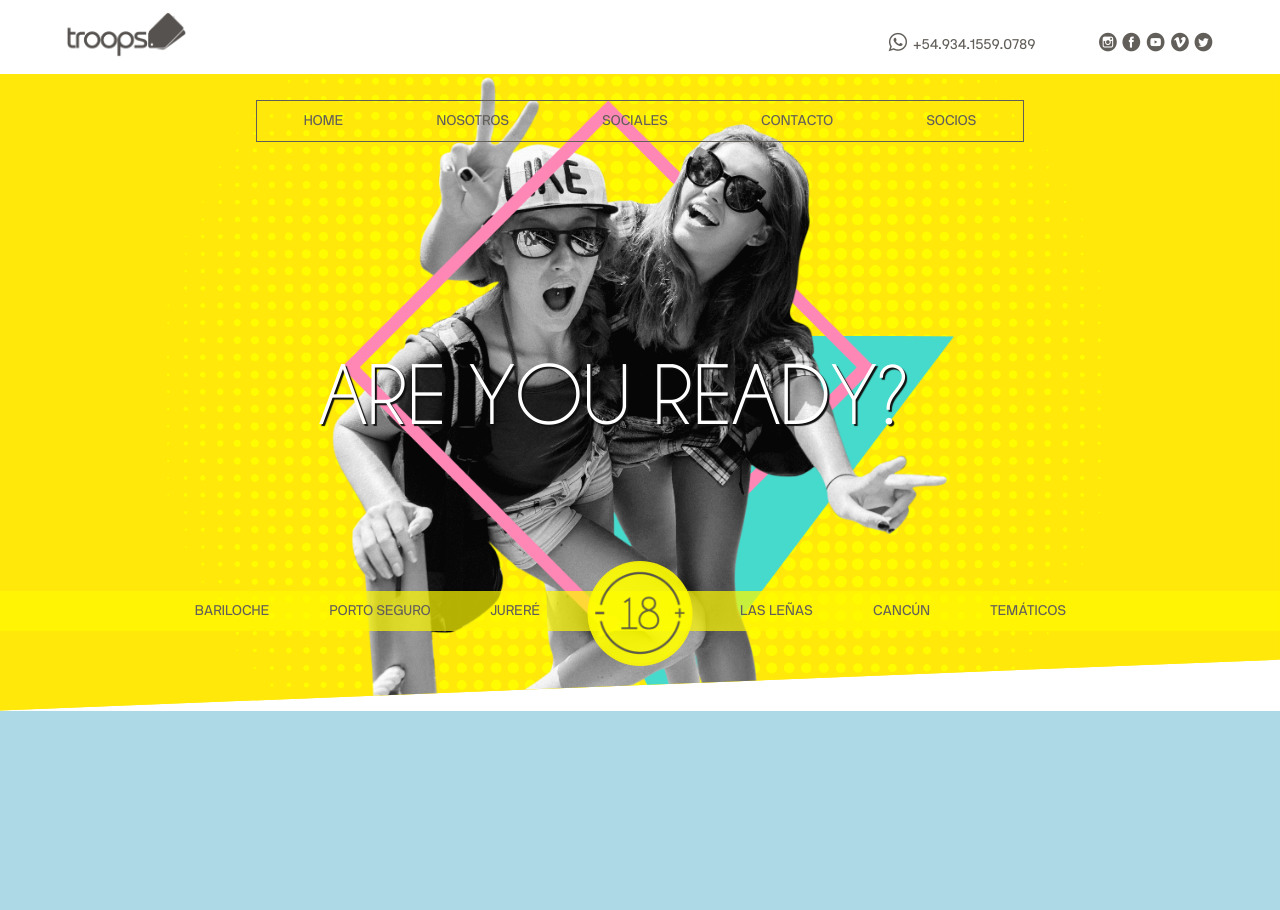
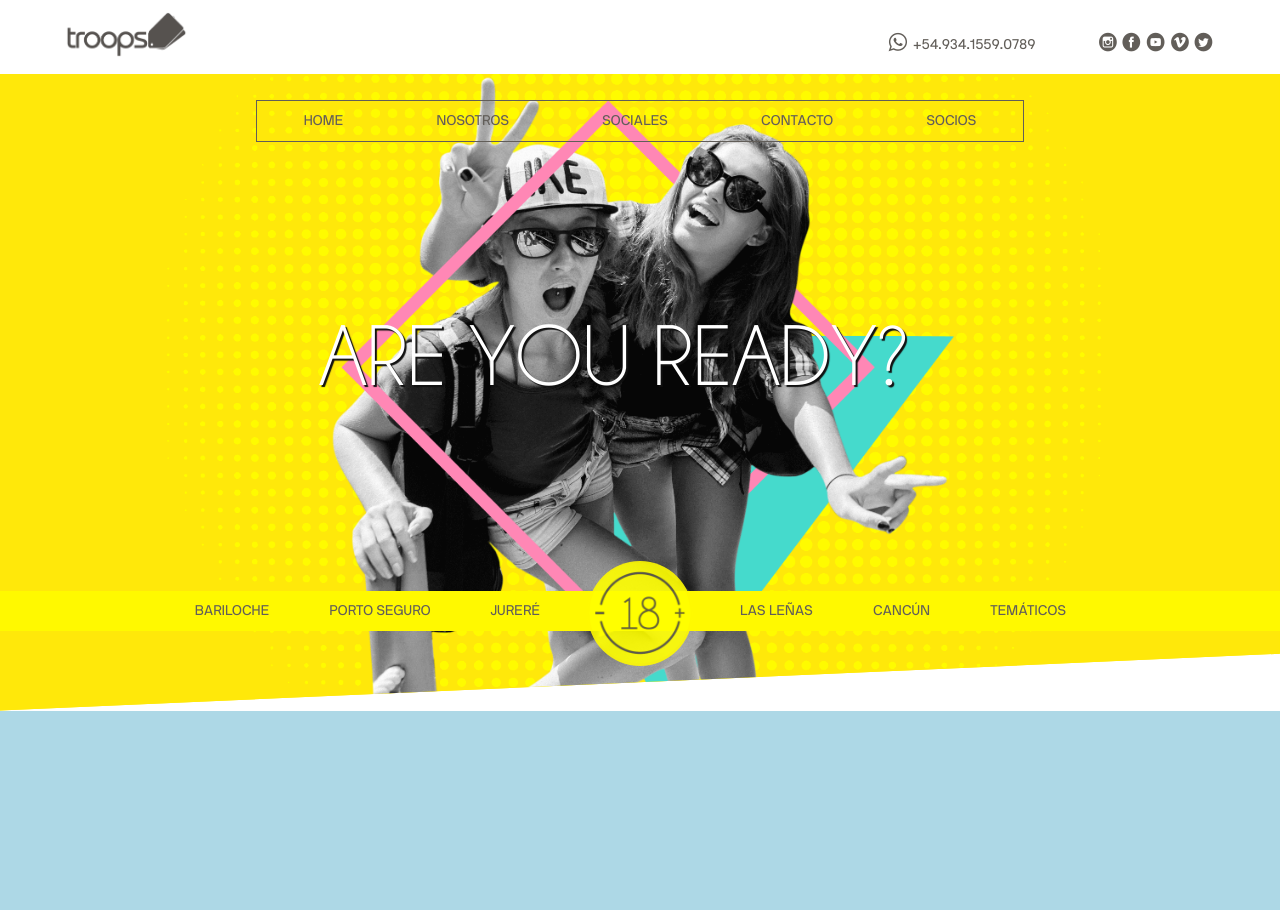
Before and after one commit to lacuevatv/troops, a PHP site: page /nosotros in a window 1280 px wide. Shown: the top 910 px of the page. Run offline with PHP 8.4, Linux system fonts and the light colour scheme.

Commit message:
maquetado hasta el header con pruebas online

```diff
--- a/web/assets/css/sass/header.scss
+++ b/web/assets/css/sass/header.scss
@@ -84,7 +84,6 @@
 	position: relative;
 	z-index: 1;
 	background-color: $color-blanco;
-	padding: 10px 0;
 }
 
 
@@ -109,6 +108,25 @@
 	-ms-flex-wrap: wrap;
 	-o-flex-wrap: wrap;
 	flex-wrap: wrap;
+	z-index: 11;
+	position: fixed;
+	background-color: $color-blanco;
+	width: 100%;
+	height: 110px;
+	padding: 10px 20px;
+	@media (min-width: $xs) {
+        padding: 10px 25px;
+    }
+    @media (min-width: $md) {
+    	height: 74px;
+        padding: 10px 50px;
+    }
+    @media (min-width: $lg) {
+        padding: 10px 5%;
+    }
+    @media (min-width: $xlg) {
+        padding: 10px 10%;
+    }
 }
 
 /*
@@ -139,6 +157,7 @@
 	overflow: hidden;
 
 	@media (min-width: $md) {
+		z-index: 1;
 		height: auto;
 		overflow: hidden;
 		background: transparent;
@@ -172,18 +191,18 @@
 
 
 		&:nth-child(2) {
-			margin-top: 60px;
+			margin-top: 40px;
 			@media (min-width: $sm) {
-				margin-top: 100px;
+				margin-top: 80px;
 			}
 			@media (min-width: $md) {
 				margin-top: 0;
 			}
 		}
 		&:last-child {
-			margin-bottom: 40px;
+			margin-bottom: 80px;
 			@media (min-width: $sm) {
-				margin-bottom: 70px;
+				margin-bottom: 140px;
 			}
 			@media (min-width: $md) {
 				margin-bottom: 0;
@@ -345,6 +364,7 @@
 */
 
 .tours-nav {
+	background-color: $color-amarillo-menu;
 	position: relative;
 	display: flex;
 	display: -o-flex;
@@ -357,6 +377,7 @@
 	-o-justify-content: space-between;
 	justify-content: space-between;
 	height: 110px;
+	z-index: 0;
 	@media (min-width: $xs) {
 		height: 150px;
 	}
@@ -453,10 +474,14 @@
 		text-align: right;
 		padding-right: 70px;
 		padding-left: 20px;
+
+		&:hover {
+			background-color:$color-amarillo-menu-transparente;
+		}
 	}
 
 	li {
-		margin: 10px 0;
+		margin: 12px 0;
 		position: relative;
 		z-index: 1;
 		@media (min-width: $xs) {
@@ -516,12 +541,13 @@
 	background-position: bottom;
 	overflow: hidden;
 	margin-bottom: -10px;
-
+	padding-top: 110px;
 
 	@media (min-width: $xs) {
 		margin-bottom: -15px;
 	}
 	@media (min-width: $md) {
+		padding-top: 74px;
 		margin-bottom: 0;
 		background: $color-amarillo url(../images/header-fondo-pc.png) no-repeat;
 		background-size: cover;
--- a/web/assets/css/sass/variables.scss
+++ b/web/assets/css/sass/variables.scss
@@ -16,7 +16,7 @@
 $color-amarillo: #ffe900;
 $color-amarillo-menu: #fffa00;
 $color-amarillo-menu-semi-transparente: rgba(255,250,0,0.7);
-$color-amarillo-menu-transparente: rgba(255,250,0,0.3);
+$color-amarillo-menu-transparente: rgba(255,251,206,0.8);
 $color-rosa: #ff87b5;
 $color-gris-claro: #dedede;
 $color-gris-oscuro: #9b9b9b;
--- a/web/assets/css/style.css
+++ b/web/assets/css/style.css
@@ -378,8 +378,7 @@
 .main-nav-wrapper {
   position: relative;
   z-index: 1;
-  background-color: #fff;
-  padding: 10px 0; }
+  background-color: #fff; }
 
 .main-nav-innner-wrapper {
   display: flex;
@@ -401,7 +400,26 @@
   -moz-flex-wrap: wrap;
   -ms-flex-wrap: wrap;
   -o-flex-wrap: wrap;
-  flex-wrap: wrap; }
+  flex-wrap: wrap;
+  z-index: 11;
+  position: fixed;
+  background-color: #fff;
+  width: 100%;
+  height: 110px;
+  padding: 10px 20px; }
+  @media (min-width: 576px) {
+    .main-nav-innner-wrapper {
+      padding: 10px 25px; } }
+  @media (min-width: 992px) {
+    .main-nav-innner-wrapper {
+      height: 74px;
+      padding: 10px 50px; } }
+  @media (min-width: 1200px) {
+    .main-nav-innner-wrapper {
+      padding: 10px 5%; } }
+  @media (min-width: 1500px) {
+    .main-nav-innner-wrapper {
+      padding: 10px 10%; } }
 
 /*
  * BRAND NAME
@@ -428,6 +446,7 @@
   overflow: hidden; }
   @media (min-width: 992px) {
     .top-menu {
+      z-index: 1;
       height: auto;
       overflow: hidden;
       background: transparent;
@@ -457,18 +476,18 @@
       .top-menu li {
         margin: 0; } }
     .top-menu li:nth-child(2) {
-      margin-top: 60px; }
+      margin-top: 40px; }
       @media (min-width: 767px) {
         .top-menu li:nth-child(2) {
-          margin-top: 100px; } }
+          margin-top: 80px; } }
       @media (min-width: 992px) {
         .top-menu li:nth-child(2) {
           margin-top: 0; } }
     .top-menu li:last-child {
-      margin-bottom: 40px; }
+      margin-bottom: 80px; }
       @media (min-width: 767px) {
         .top-menu li:last-child {
-          margin-bottom: 70px; } }
+          margin-bottom: 140px; } }
       @media (min-width: 992px) {
         .top-menu li:last-child {
           margin-bottom: 0; } }
@@ -597,6 +616,7 @@
  * TOURS MENU
 */
 .tours-nav {
+  background-color: #fffa00;
   position: relative;
   display: flex;
   display: -o-flex;
@@ -608,7 +628,8 @@
   -ms-justify-content: space-between;
   -o-justify-content: space-between;
   justify-content: space-between;
-  height: 110px; }
+  height: 110px;
+  z-index: 0; }
   @media (min-width: 576px) {
     .tours-nav {
       height: 150px; } }
@@ -706,9 +727,11 @@
       justify-content: flex-end;
       text-align: right;
       padding-right: 70px;
-      padding-left: 20px; } }
+      padding-left: 20px; }
+      .tours-nav-menu:hover {
+        background-color: rgba(255, 251, 206, 0.8); } }
   .tours-nav-menu li {
-    margin: 10px 0;
+    margin: 12px 0;
     position: relative;
     z-index: 1; }
     @media (min-width: 576px) {
@@ -749,7 +772,7 @@
       border-bottom: 20px solid transparent; } }
 
 .section-active {
-  background-color: rgba(255, 250, 0, 0.3); }
+  background-color: rgba(255, 251, 206, 0.8); }
 
 /*
  * CONTENIDO HEADER
@@ -760,12 +783,14 @@
   background-size: cover;
   background-position: bottom;
   overflow: hidden;
-  margin-bottom: -10px; }
+  margin-bottom: -10px;
+  padding-top: 110px; }
   @media (min-width: 576px) {
     .top-header-content {
       margin-bottom: -15px; } }
   @media (min-width: 992px) {
     .top-header-content {
+      padding-top: 74px;
       margin-bottom: 0;
       background: #ffe900 url(../images/header-fondo-pc.png) no-repeat;
       background-size: cover;
--- a/web/assets/js/script.js
+++ b/web/assets/js/script.js
@@ -13,6 +13,8 @@
 
 var baseUrl = 'http://' + window.location.host;
 var ajaxFileUrl = baseUrl + '/inc/ajax.php';
+var pageActual = $('.wrapper-site').attr('data-page-actual');
+
 
 //se pasa con numeral #page
 function scrollToID ( id ) {
@@ -34,12 +36,24 @@
             scrollTop: 0
         }, "slow");
     });
-    $('.brand-name a').click(function(){
-        $("html, body").animate({
-            scrollTop: 0
-        }, "slow");
+    $('.brand-name').click(function( e ){
+        if ( pageActual == 'inicio' ) {
+            e.preventDefault();
+            $("html, body").animate({
+                scrollTop: 0
+            }, "slow");
+        }
+    });
+    $('.go-up-link').click(function( e ){
+        if ( pageActual == 'inicio' ) {
+            e.preventDefault();
+            $("html, body").animate({
+                scrollTop: 0
+            }, "slow");
+        }
     });
 
+    //toggle
     $(document).on('click', '.toggle', function(){
         var menu = $('.top-menu');
 
@@ -57,22 +71,34 @@
         }
     });//.click toggle
 
+    //close menu
     $(document).on('click', '.close-menu', function(){
         var menu = $('.top-menu');
 
-        if ( menu.css('height') == '0px' ) {
+        menu.animate({
+            'height': '0px',
+        }, 500);
+    });//.click toggle
 
-            var h = menu.prop('scrollHeight');
 
-            menu.animate({
-                'height': h,
-            }, 2000);
-        } else {
-            menu.animate({
+    //links scroll
+    /*scroll down on link animation*/
+    $('.scroll-down-link').on('click', function ( event ) {
+        if ( pageActual == 'inicio' ) {
+            event.preventDefault();
+            var url = '#' + $(this).attr('data-href');
+
+            $('html, body').stop().animate({
+                scrollTop: $(url).offset().top - 90
+            }, 'slow');
+        }
+
+        if (window.innerWidth < 992) {
+            $('.top-menu').animate({
                 'height': '0px',
             }, 500);
         }
-    });//.click toggle
+    });
 
 });//.ready()
 
--- a/web/header.php
+++ b/web/header.php
@@ -6,6 +6,30 @@
  * HEADER
 */
 global $pageActual;
+
+$headerTitulo = 'Are you ready?';
+$imagenHeader = MAINSURL . '/assets/images/header-portada-pc.png';
+if ( dispositivo() != 'pc' ) {
+    $imagenHeader = MAINSURL . '/assets/images/header-portada-movil.png';
+}
+
+
+//esto se remplaza luego con base de datos
+if ( $pageActual == 'bariloche' ) {
+    $headerTitulo = 'Bariloche';
+    $imagenHeader = MAINSURL . '/assets/images/bariloche-header.png';
+    if ( dispositivo() != 'pc' ) {
+        $imagenHeader = MAINSURL . '/assets/images/bariloche-header.png';
+    }
+}
+if ( $pageActual == 'las-lenas' ) {
+    $headerTitulo = 'Las Leñas';
+    $imagenHeader = MAINSURL . '/assets/images/lenas-header.png';
+    if ( dispositivo() != 'pc' ) {
+        $imagenHeader = MAINSURL . '/assets/images/lenas-header.png';
+    }
+}
+
 ?>
 <!DOCTYPE html>
 <html lang="es">
@@ -50,7 +74,7 @@
 
 </head>
 <body>
-<div class="wrapper-site">
+<div class="wrapper-site" data-page-actual="<?php echo $pageActual; ?>">
 <!--- header ---------------------->
     <?php
         openPopUp($pageActual);
@@ -72,35 +96,7 @@
                     <span class="tog3"></span>
                 </button>
 
-                <ul class="top-menu" role="menu">
-                    <span class="close-menu"></span>
-                    <li role="menuitem">
-                        <a href="<?php echo MAINSURL; ?>" title="">
-                            Home
-                        </a>
-                    </li>
-                    <li role="menuitem">
-                        <a href="<?php echo MAINSURL; ?>/#nosotros" title="">
-                            Nosotros
-                        </a>
-                    </li>
-                    <li role="menuitem">
-                        <a href="<?php echo MAINSURL; ?>/#sociales" title="">
-                            Sociales
-                        </a>
-                    </li>
-                    <li role="menuitem">
-                        <a href="<?php echo MAINSURL; ?>/#contacto" title="">
-                            Contacto
-                        </a>
-                    </li>
-                    <li role="menuitem">
-                        <a href="<?php echo MAINSURL; ?>/#socios" title="">
-                            Socios
-                        </a>
-                    </li>
 
-                </ul><!-- //.top-menu -->
 
                 <ul class="social-menu" role="menu">
 
@@ -155,22 +151,50 @@
                 </ul><!-- //.social-menu -->
 
             </div><!-- //.container -->
+
+            <ul class="top-menu" role="menu">
+                    <span class="close-menu"></span>
+                    <li role="menuitem">
+                        <a href="<?php echo MAINSURL; ?>" title="Inicio">
+                            Home
+                        </a>
+                    </li>
+                    <li role="menuitem">
+                        <a href="<?php echo MAINSURL; ?>/#nosotros" title="Nosotros" class="scroll-down-link" data-href="nosotros">
+                            Nosotros
+                        </a>
+                    </li>
+                    <li role="menuitem">
+                        <a href="<?php echo MAINSURL; ?>/#sociales" title="Sociales" class="scroll-down-link" data-href="sociales">
+                            Sociales
+                        </a>
+                    </li>
+                    <li role="menuitem">
+                        <a href="<?php echo MAINSURL; ?>/#contacto" title="Contacto" class="scroll-down-link" data-href="contacto">
+                            Contacto
+                        </a>
+                    </li>
+                    <li role="menuitem">
+                        <a href="<?php echo MAINSURL; ?>/#socios" title="Socios" class="scroll-down-link" data-href="socios">
+                            Socios
+                        </a>
+                    </li>
+
+                </ul><!-- //.top-menu -->
+
         </nav><!-- //.main-nav-wrapper -->
 
+<!-- MAIN CONTENT HEADER -->
+
         <div class="top-header-content">
-            <?php
-            $imagenHeader = MAINSURL . '/assets/images/header-portada-pc.png';
-
-            if ( dispositivo() != 'pc' ) {
-                $imagenHeader = MAINSURL . '/assets/images/header-portada-movil.png';
-            }
-            ?>
 
             <img src="<?php echo $imagenHeader; ?>" alt="troops">
             <h1>
-                Are you ready?
+                <?php echo $headerTitulo; ?>
             </h1>
         </div>
+
+<!-- //..MAIN CONTENT HEADER -->
 
         <nav class="tours-nav">
             <?php
```
Also changed, not shown: web/assets/images/bariloche-header.png (added), web/assets/images/lenas-header.png (added), web/assets/images/lenas-header1.png (added), 1 other file.
